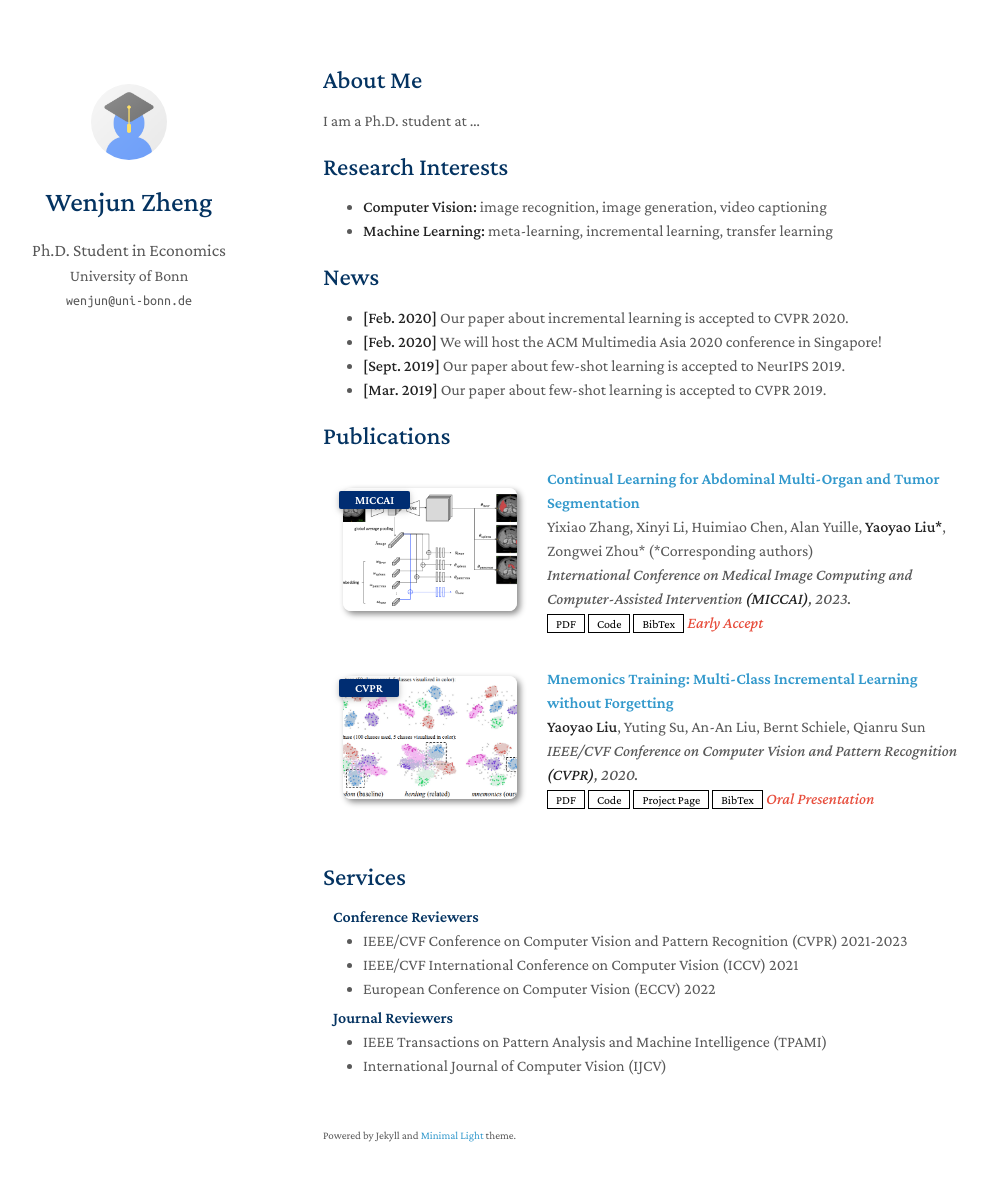
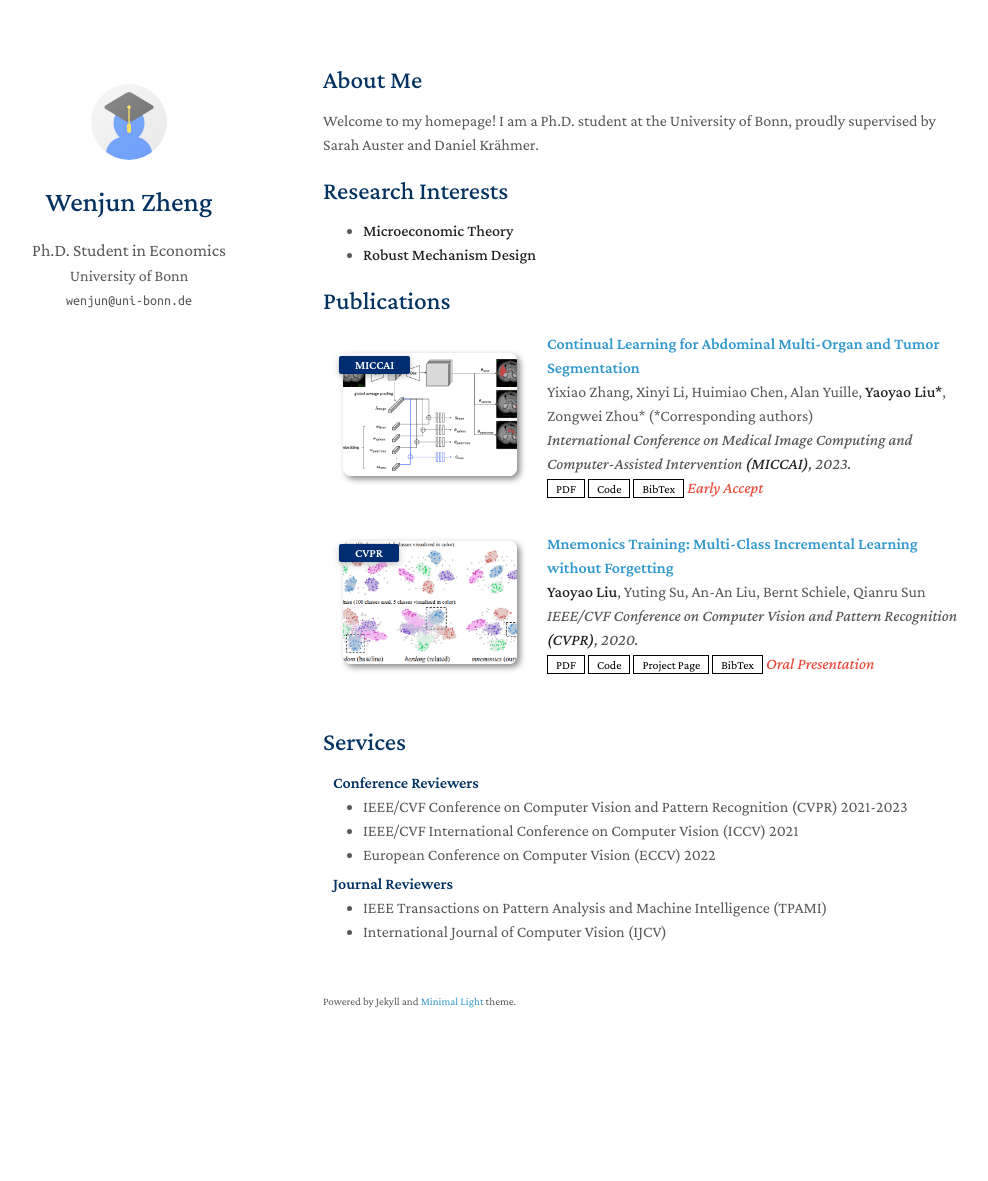
Before and after one commit to enfj-wenjun/enfj-wenjun.github.io, a Jekyll site: the page built from index.md, in a window 1280 px wide and 1216 px high. Shown: the top 1181 px of the window, without its empty margins (147-1135 px from the left). Built offline with Jekyll 4.4.1, drawn with Linux system fonts in a browser that asks for light colours; a style sheet for code colours, icons or effects is not loaded; our own code applies the rules of GitHub Pages for plain Markdown files.

Commit message:
Update index.md

```diff
--- a/index.md
+++ b/index.md
@@ -4,19 +4,12 @@ layout: homepage
 
 ## About Me
 
-I am a Ph.D. student at ...
+Welcome to my homepage! I am a Ph.D. student at the University of Bonn, proudly supervised by Sarah Auster and Daniel Krähmer.
 
 ## Research Interests
 
-- **Computer Vision:** image recognition, image generation, video captioning
-- **Machine Learning:** meta-learning, incremental learning, transfer learning
-
-## News
-
-- **[Feb. 2020]** Our paper about incremental learning is accepted to CVPR 2020.
-- **[Feb. 2020]** We will host the ACM Multimedia Asia 2020 conference in Singapore!
-- **[Sept. 2019]** Our paper about few-shot learning is accepted to NeurIPS 2019.
-- **[Mar. 2019]** Our paper about few-shot learning is accepted to CVPR 2019.
+- **Microeconomic Theory**
+- **Robust Mechanism Design**
 
 {% include_relative _includes/publications.md %}
 
```
